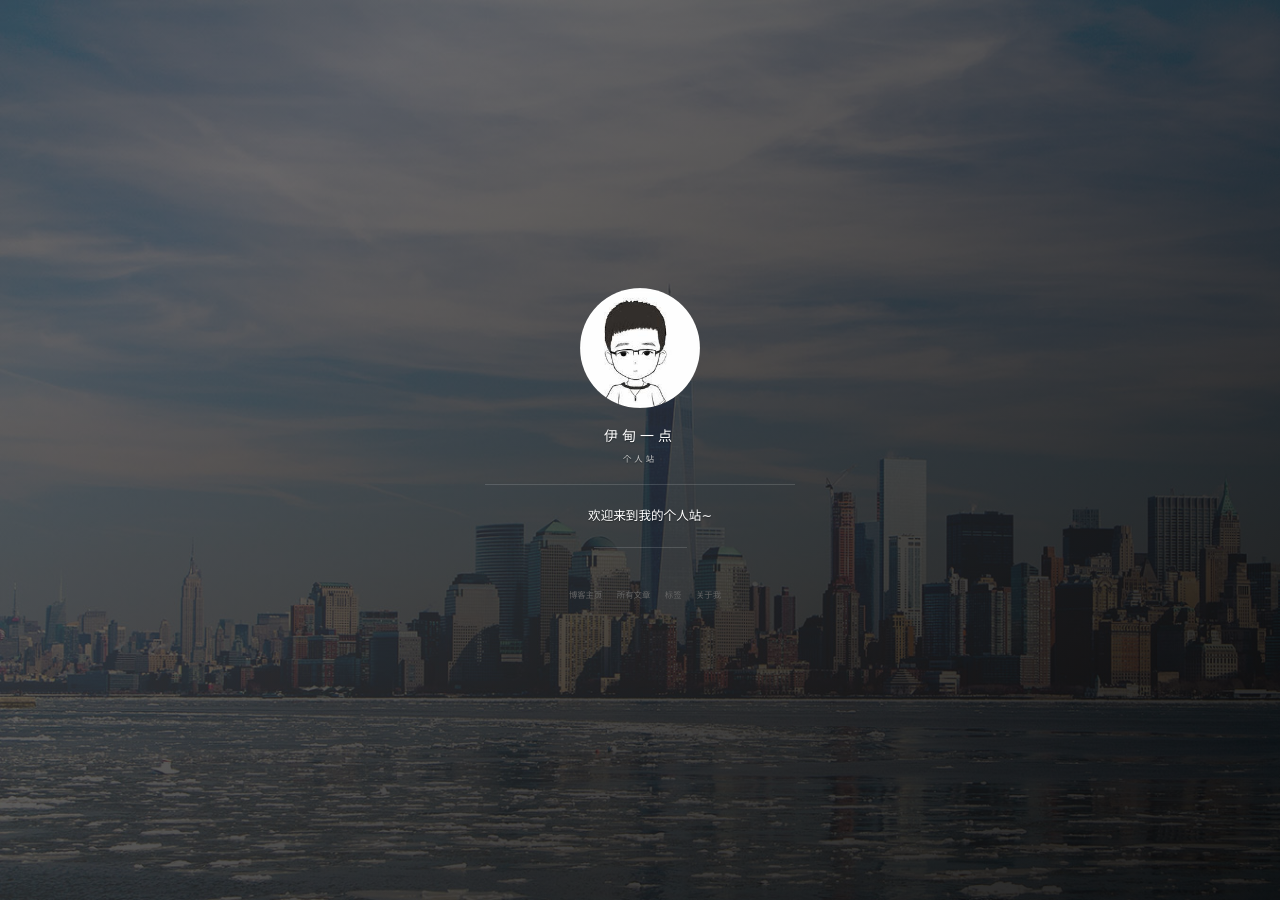
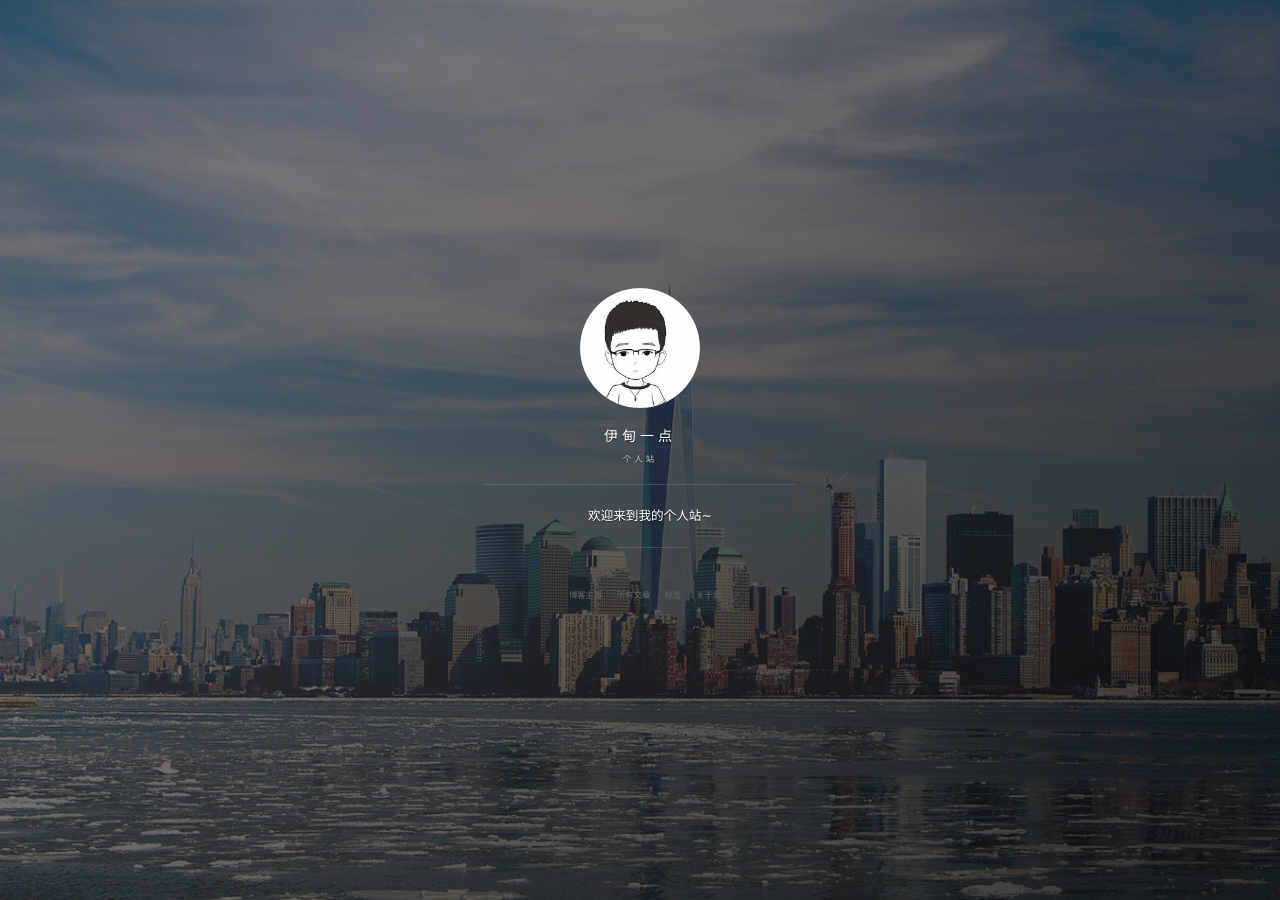
Before and after one commit to zpfbuaa/zpfbuaa.github.io, a Jekyll site: the page built from index.html, in a window 1280 px wide. Built offline with Jekyll 4.4.1, drawn with Linux system fonts in a browser that asks for light colours; nearby versions of some CDN libraries; the list of posts is cut into pages by our own code; comment, search, counter and statistics services are not loaded.

Commit message:
Update main.css

```diff
--- a/css/main.css
+++ b/css/main.css
@@ -532,9 +532,9 @@ img::-moz-selection {
     right: 0;
     bottom: 0;
     left: 0;
-    background-color: rgba(68, 68, 68, 0.5);
-    background-image: -webkit-linear-gradient(-410deg, rgba(68, 68, 68, 0.5) 20%, rgba(0, 0, 0, 0.8));
-    background-image: linear-gradient(140deg,rgba(68, 68, 68, 0.5) 20%, rgba(0, 0, 0, 0.8)); }
+    background-color: rgba(68, 68, 68, 0.4);
+    background-image: -webkit-linear-gradient(-410deg, rgba(68, 68, 68, 0.4) 20%, rgba(0, 0, 0, 0.7));
+    background-image: linear-gradient(140deg,rgba(68, 68, 68, 0.4) 20%, rgba(0, 0, 0, 0.7)); }
 
   .panel-cover__logo {
     margin-bottom: .2em; }
```
